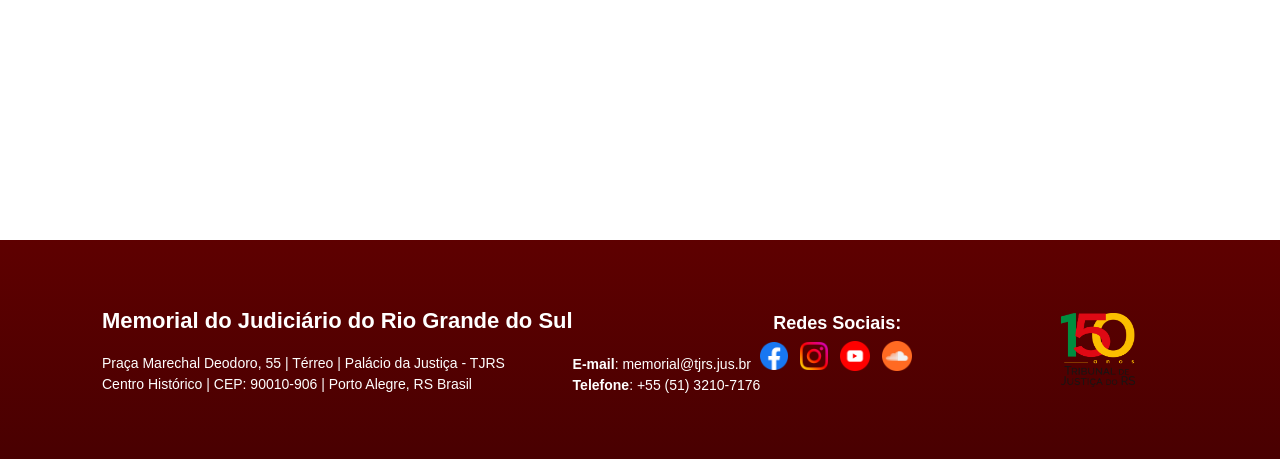
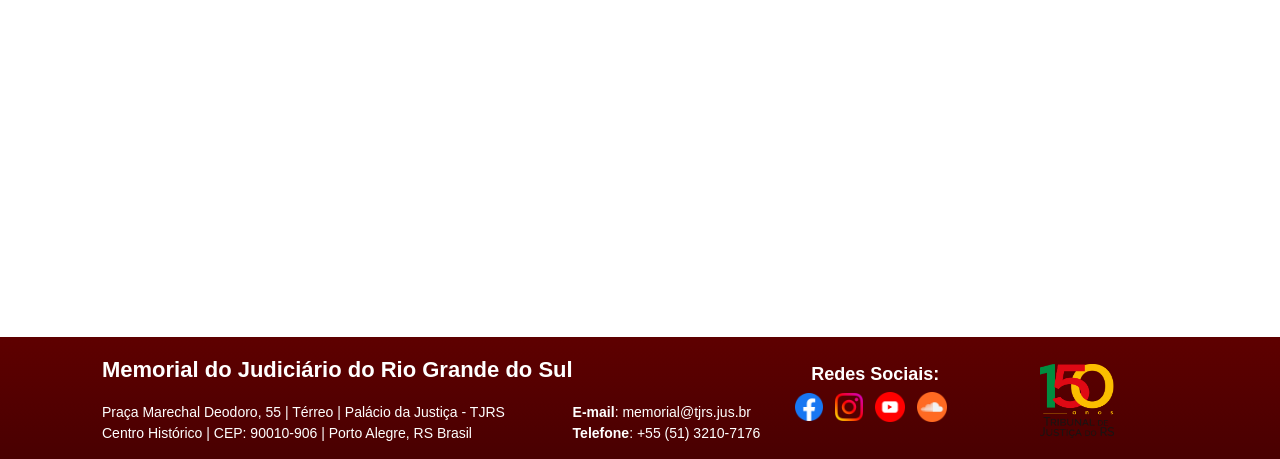
Before and after one commit to luornel/MemorialTJRS, a PHP site: page /footer.html in a window 1280 px wide. Shown: the part 341-800 px from the top of the page. Run offline with PHP 8.4, Linux system fonts and the light colour scheme.

Commit message:
Update footer.css

```diff
--- a/footer.css
+++ b/footer.css
@@ -11,13 +11,9 @@
 .footer .container {
     max-width: 1100px;
     display: flex;
-    justify-content: space-between;
     align-items: center;
-}
-
-.footer  {
-    padding: 20px;
-    white-space: nowrap;
+    margin-top: 15px;
+    margin-bottom: 15px;
 }
 
 .titulo-footer {
@@ -29,14 +25,13 @@
 .redes-sociais {
     font-size: 18px;
     text-decoration: none;
-    margin-left: 13px;
     color: #ffffff;
 }
 
 .redes-sociais,
 .social {
-    margin-right: 80px;
-    margin-top: 50px;
+    text-align: center;
+    margin-bottom: 14px;
 }
 
 .maps,
@@ -57,7 +52,6 @@
     color: #ffffff;
     transition: color 0.3s;
     text-decoration: none;
-    margin-bottom: 68px;
 }
 
 .maps:hover,
@@ -77,3 +71,9 @@
 .icones a:hover {
     transform: translateY(-2px);
 }
+
+.LogoTJ150 {
+    display: block;
+    text-align: center;
+    margin-top: 5px;
+}
```
